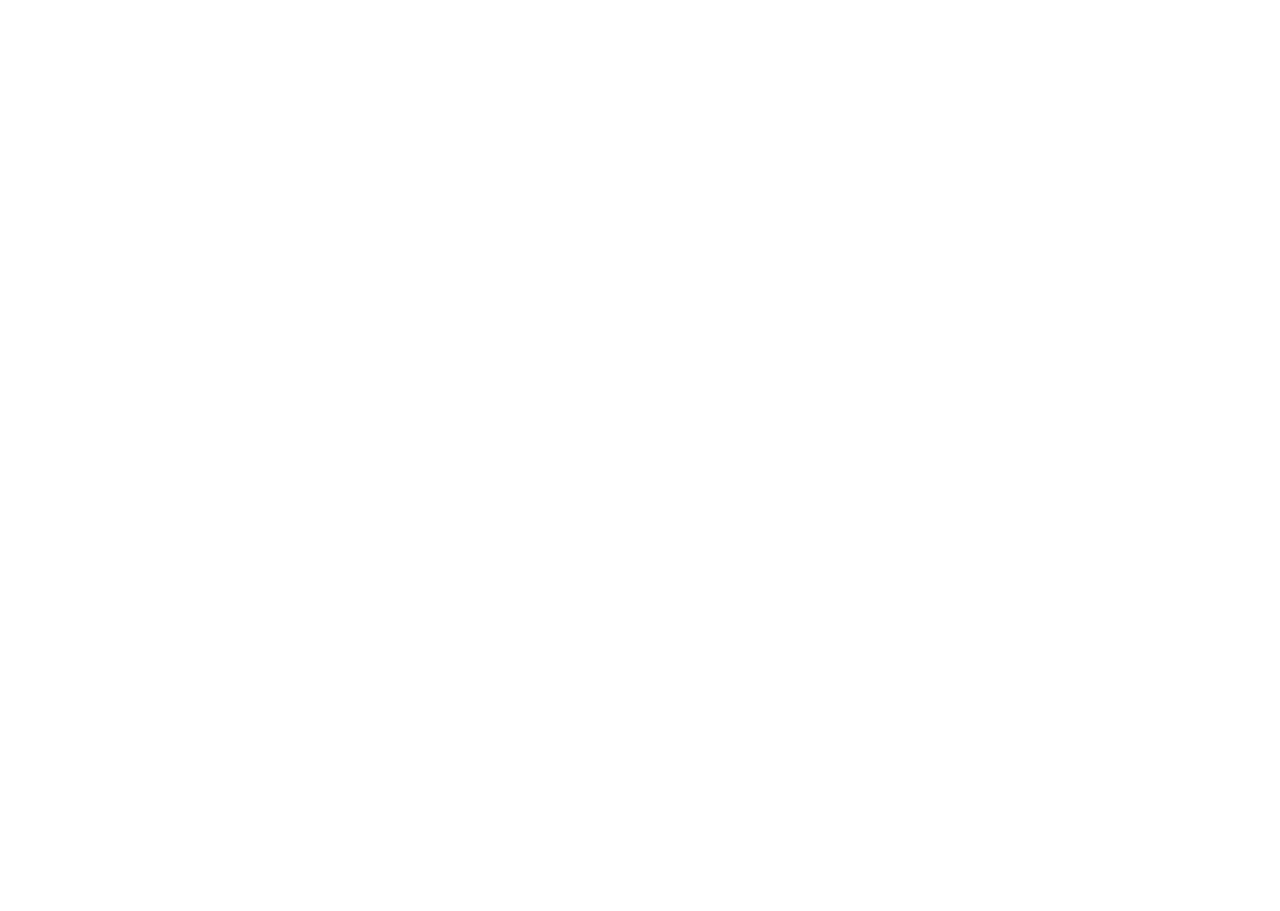
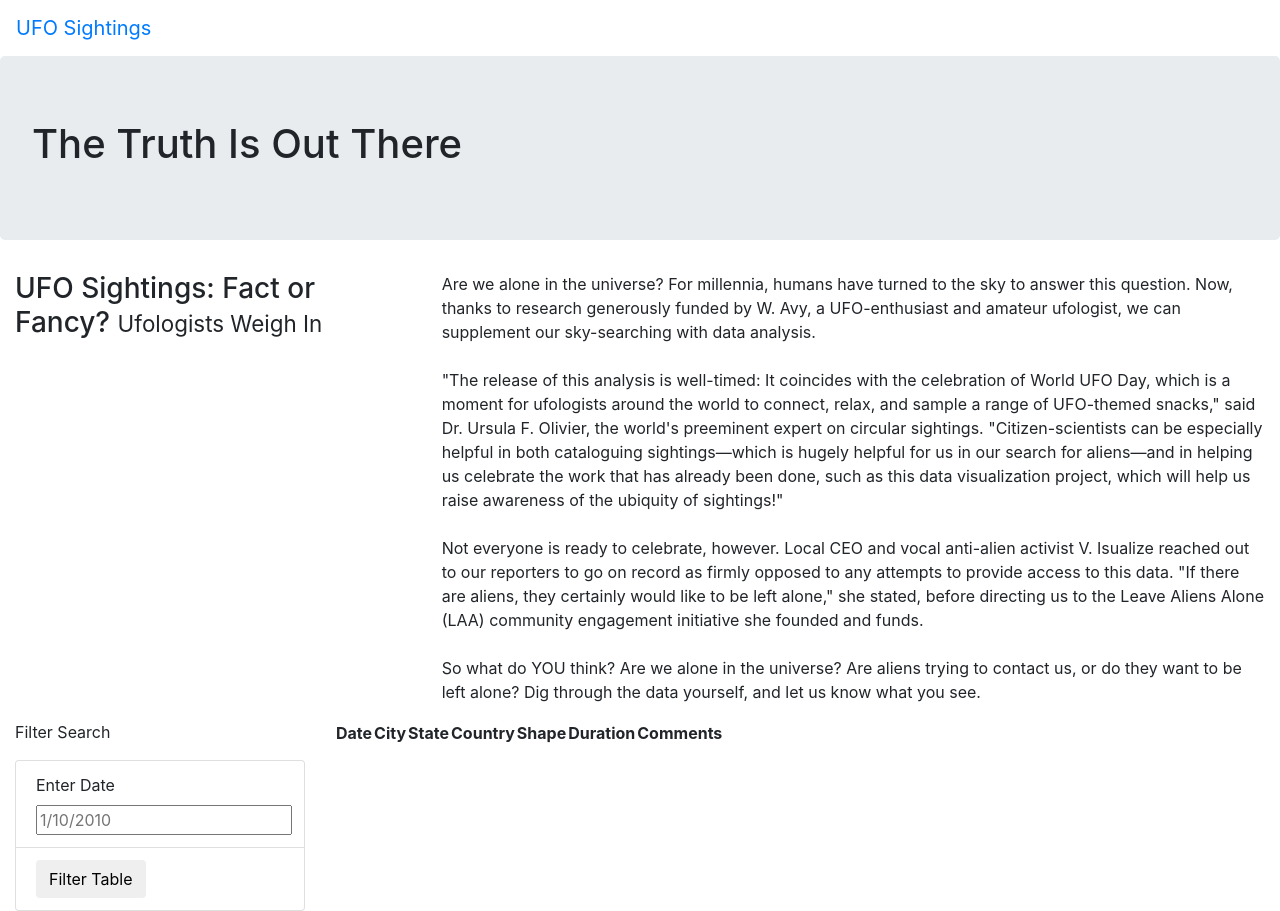
Before and after one commit to mshideler/UFOs, a plain HTML site: page index.html in a window 1280 px wide. Before the commit the page ends 800 px from the top, so only its background shows below. Drawn offline with nearby package versions, Linux system fonts and the light colour scheme.

Commit message:
Completed 11.6.1

```diff
--- a/index.html
+++ b/index.html
@@ -4,9 +4,70 @@
     <meta charset="UTF-8">
     <meta http-equiv="X-UA-Compatible" content="IE=edge">
     <meta name="viewport" content="width=device-width, initial-scale=1.0">
-    <title>Document</title>
+    <title>UFO Finder</title>
+    <link
+        rel="stylesheet"
+        href="https://maxcdn.bootstrapcdn.com/bootstrap/4.0.0/css/bootstrap.min.css"
+        integrity="sha384-Gn5384xqQ1aoWXA+058RXPxPg6fy4IWvTNh0E263XmFcJlSAwiGgFAW/dAiS6JXm"
+        crossorigin="anonymous"
+        />
+    <link rel="stylesheet" href="static/css/style.css">
 </head>
 <body>
+    <div class="wrapper">
+        <nav class="navbar navbar-expand-lg">
+            <a class="navbar-brand" href="index.html">UFO Sightings</a>
+        </nav>
+        <div class="jumbotron">
+            <h1>The Truth Is Out There</h1>
+        </div>
+    </div>
+    <div class="container-fluid">
+        <div class="row">
+            <div class="col-md-4">
+                <h3>UFO Sightings: Fact or Fancy? <small>Ufologists Weigh In</small></h3>
+            </div>
+            <div class="col-md-8">
+                <p>
+                    Are we alone in the universe? For millennia, humans have turned to the sky to answer this question. Now, thanks to research generously funded by W. Avy, a UFO-enthusiast and amateur ufologist, we can supplement our sky-searching with data analysis.<br><br>"The release of this analysis is well-timed: It coincides with the celebration of World UFO Day, which is a moment for ufologists around the world to connect, relax, and sample a range of UFO-themed snacks," said Dr. Ursula F. Olivier, the world's preeminent expert on circular sightings. "Citizen-scientists can be especially helpful in both cataloguing sightings—which is hugely helpful for us in our search for aliens—and in helping us celebrate the work that has already been done, such as this data visualization project, which will help us raise awareness of the ubiquity of sightings!"<br><br>Not everyone is ready to celebrate, however. Local CEO and vocal anti-alien activist V. Isualize reached out to our reporters to go on record as firmly opposed to any attempts to provide access to this data. "If there are aliens, they certainly would like to be left alone," she stated, before directing us to the Leave Aliens Alone (LAA) community engagement initiative she founded and funds.<br><br>So what do YOU think? Are we alone in the universe? Are aliens trying to contact us, or do they want to be left alone? Dig through the data yourself, and let us know what you see.
+                </p>
+            </div>
+        </div>
+    </div>
+    <div class="container-fluid">
+        <div class="row">
+            <div class="col-md-3">
+                <form>
+                    <p>Filter Search</p>
+                </form>
+                <ul class="list-group">
+                    <li class="list-group-item">
+                        <label for="date">Enter Date</label>
+                        <input type="text" placeholder="1/10/2010" id="datetime" />
+                    </li>
+                    <li class="list-group-item">
+                        <button id="filter-btn" type="button" class="btn btn-default">Filter Table</button>
+                    </li>
+                </ul>
+            </div>
+            <div class="col-md-9">
+                <table class="talbe table-striped">
+                    <thead>
+                        <tr>
+                            <th>Date</th>
+                            <th>City</th>
+                            <th>State</th>
+                            <th>Country</th>
+                            <th>Shape</th>
+                            <th>Duration</th>
+                            <th>Comments</th>
+                        </tr>
+                    </thead>
+                    <tbody></tbody>
+                </table>
+            </div>
+        </div>
 
+    </div>
 </body>
 </html>
```
